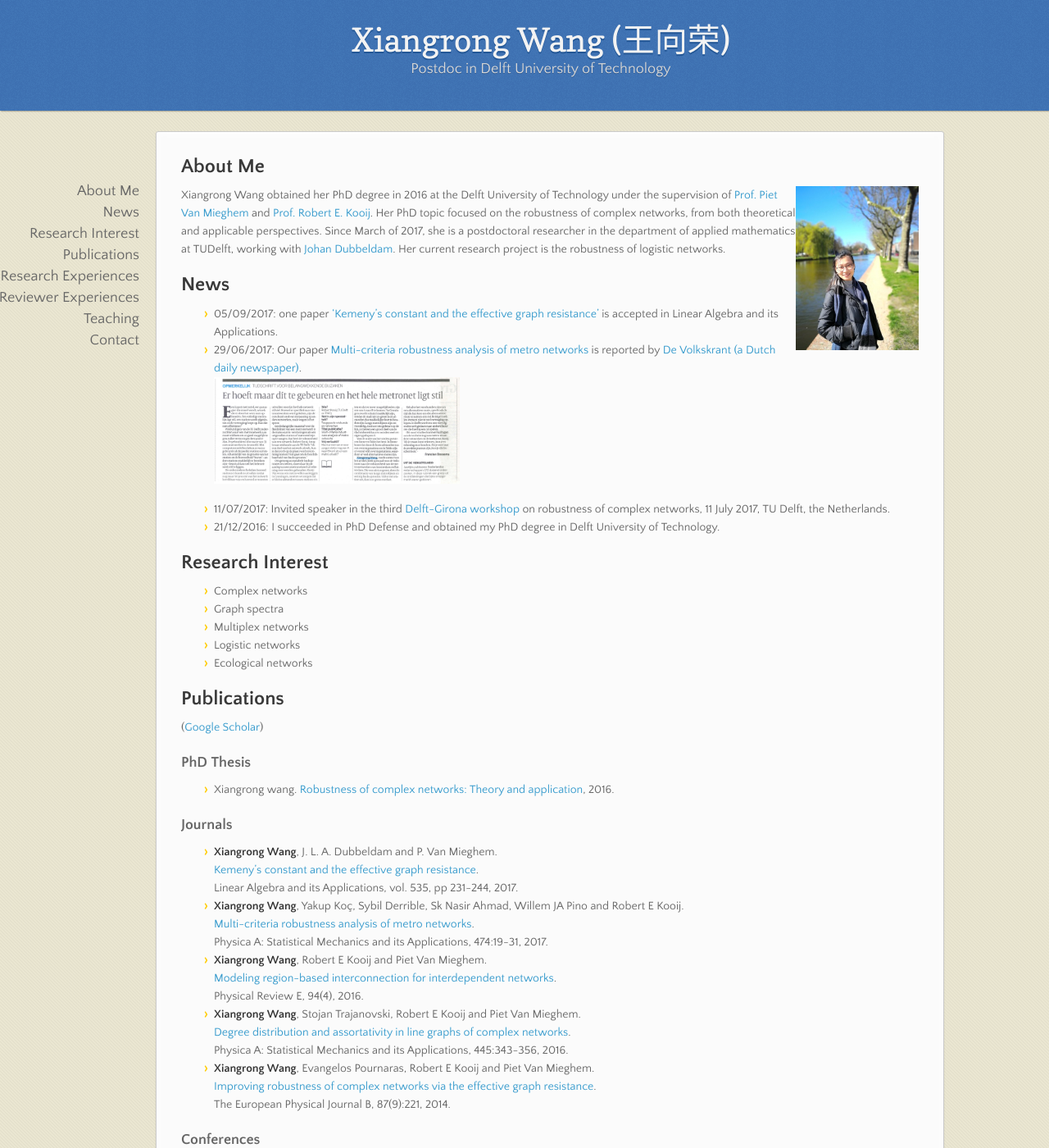
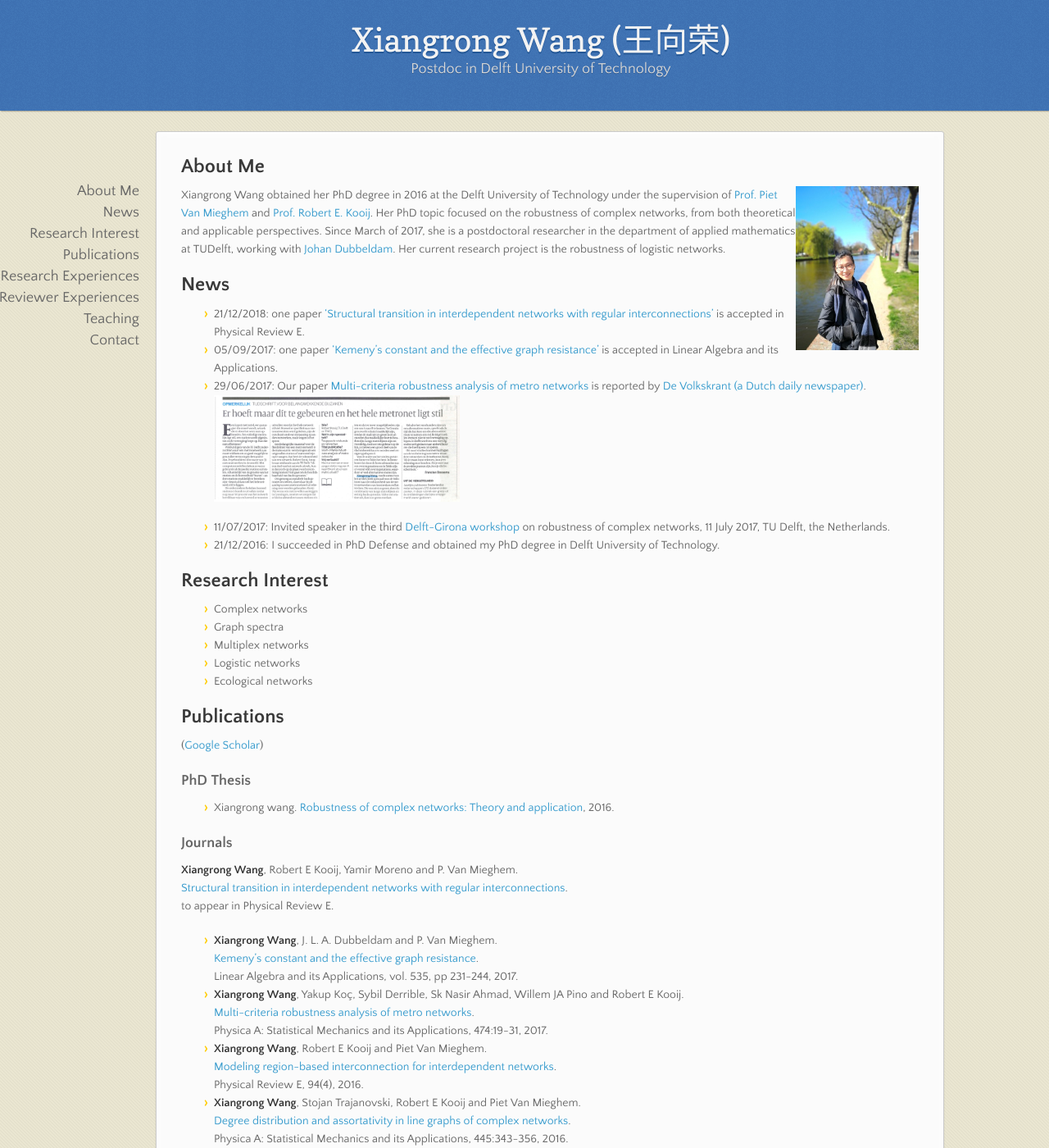
Before and after one commit to xiangrongwang/xiangrongwang.github.io, a Jekyll site: the page built from index.md, in a window 1280 px wide and 1400 px high. Shown: the whole window at 82% size. Built offline with Jekyll 4.4.1, drawn with Linux system fonts in a browser that asks for light colours; nearby versions of some CDN libraries; our own code applies the rules of GitHub Pages for plain Markdown files.

Commit message:
Update index.md

```diff
--- a/index.md
+++ b/index.md
@@ -6,6 +6,7 @@ Her PhD topic focused on the robustness of complex networks,  from both theoreti
 
 
 ## News
+* 21/12/2018: one paper ['Structural transition in interdependent networks with regular interconnections'](https://www.nas.ewi.tudelft.nl/people/Piet/papers/LAA2017_Kemeny_constant_pseudoinverse_Laplacian.pdf) is accepted in Physical Review E.
 * 05/09/2017: one paper ['Kemeny’s constant and the effective graph resistance'](https://www.nas.ewi.tudelft.nl/people/Piet/papers/LAA2017_Kemeny_constant_pseudoinverse_Laplacian.pdf) is accepted in Linear Algebra and its Applications.
 * 29/06/2017: Our paper [Multi-criteria robustness analysis of metro networks](http://www.sciencedirect.com/science/article/pii/S0378437117300675) is reported by [De Volkskrant (a Dutch daily newspaper)]( http://www.volkskrant.nl/wetenschap/er-hoeft-maar-dit-te-gebeuren-en-het-hele-metronet-ligt-stil~a4503063/).
 <img align="middle" width='300' src= "metro_article_deVolkstrant.png">
@@ -27,6 +28,9 @@ Her PhD topic focused on the robustness of complex networks,  from both theoreti
 - Xiangrong wang. [Robustness of complex networks: Theory and application](https://repository.tudelft.nl/islandora/object/uuid:c107cc92-d275-45df-ad56-b754e8ead98c/datastream/OBJ/view), 2016.
 
 ### Journals
+__Xiangrong Wang__,  Robert E Kooij, Yamir Moreno and P. Van Mieghem.
+[Structural transition in interdependent networks with regular interconnections](https://www.nas.ewi.tudelft.nl/people/Piet/papers/LAA2017_Kemeny_constant_pseudoinverse_Laplacian.pdf).
+to appear in Physical Review E.
 - __Xiangrong Wang__,  J. L. A. Dubbeldam and P. Van Mieghem.
 [Kemeny’s constant and the effective graph resistance](https://www.nas.ewi.tudelft.nl/people/Piet/papers/LAA2017_Kemeny_constant_pseudoinverse_Laplacian.pdf).
 Linear Algebra and its Applications, vol. 535, pp 231-244, 2017.
```
